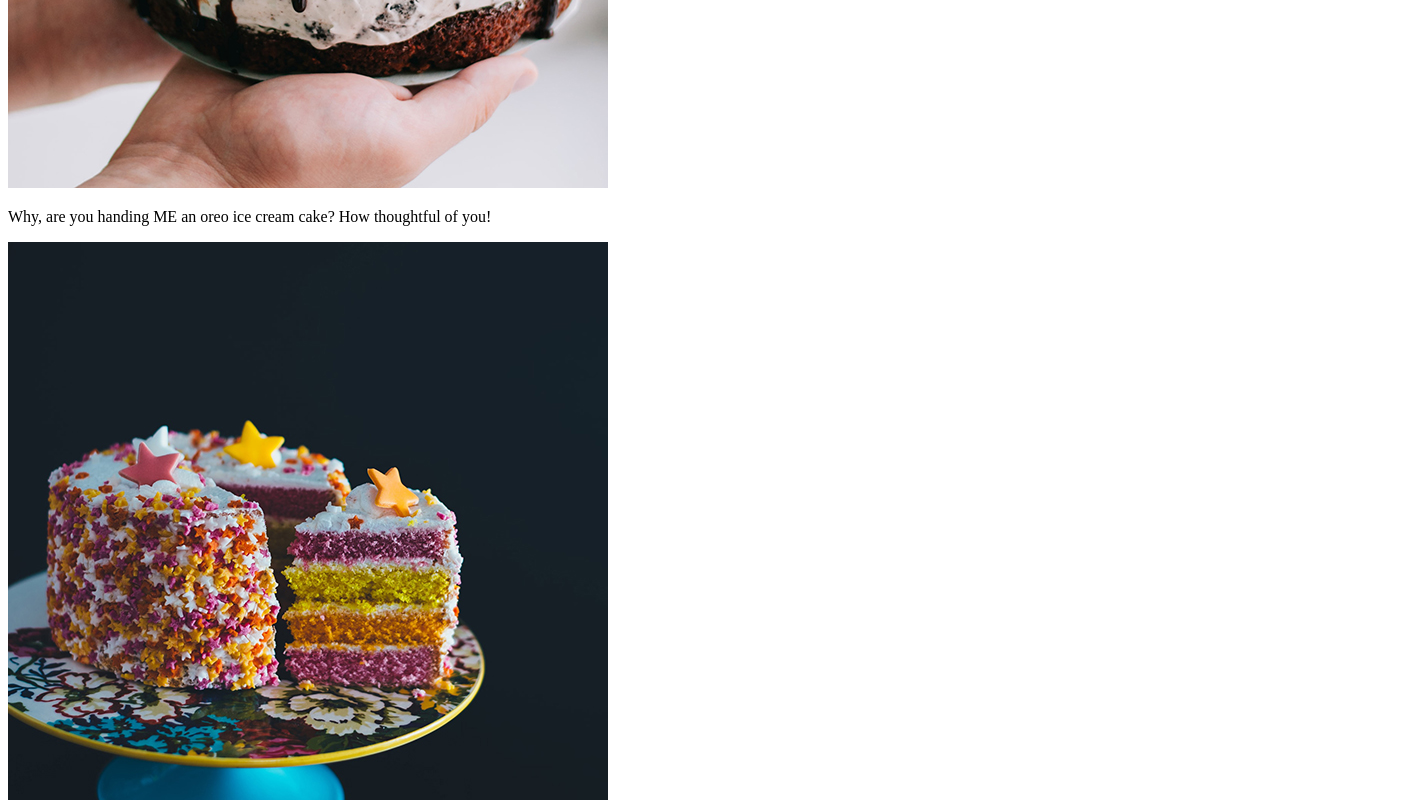
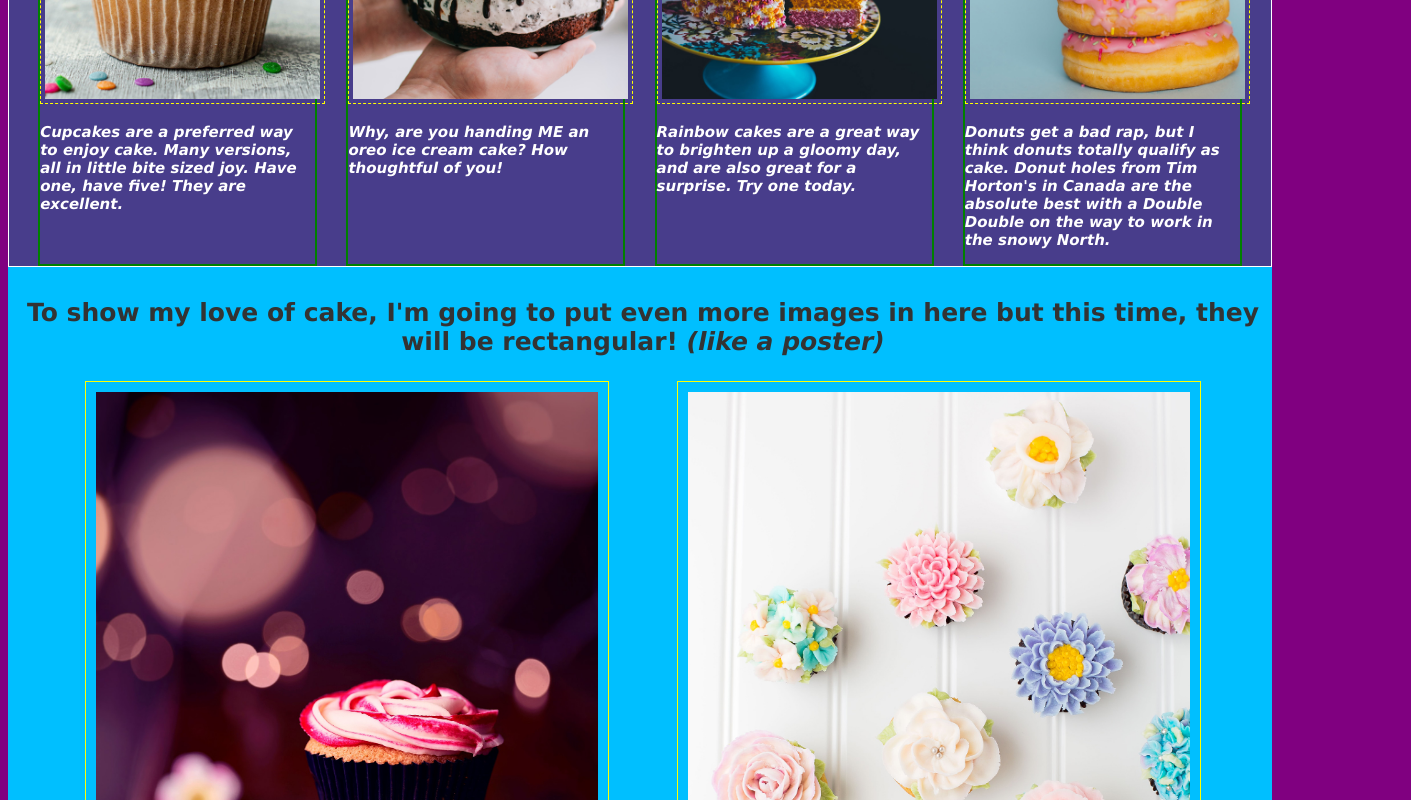
Before and after one commit to Jwilliams1905/DigitalMediaWeb, a plain HTML site: page worksheets/week 2/cake.html in a window 1280 px wide. Shown: the part 1180-1980 px from the top of the page, 1411 px wide, since content can reach past the window. Drawn offline with Linux system fonts and the light colour scheme.

Commit message:
completed week 3s worksheet
completed the whole of week 3s worksheet, making a multipage website with links and fully functional css

```diff
--- a/worksheets/week 2/cake.html
+++ b/worksheets/week 2/cake.html
@@ -6,7 +6,8 @@
     <meta http-equiv="X-UA-Compatible" content="IE=edge">
     <meta name="viewport" content="width=device-width, initial-scale=1.0">
 
-    <link rel='stylesheet' href='styles.css' />
+    <link rel='stylesheet' href='wk2.css' />
+    <link rel="stylesheet" href="styles2.css">
 
 
 
--- /dev/null
+++ b/worksheets/week 2/styles2.css
@@ -0,0 +1,62 @@
+/* Un-comment by deleting the star and slash on the beginning and end of every style. Try different styles, look up what you can do and change, or the options VSC gives you*/
+/* ======================================== */
+
+
+/* ====poster section====*/
+
+
+/* below styles all sections */
+
+
+
+section {
+    padding: 8px 0px 0px 0px;
+}
+
+
+
+/* below styles only "section 2" */
+
+
+
+.section-two {
+    padding: 6px 2px 2px 8px;
+    background-color: deepskyblue;
+}
+
+
+
+/* designating a % for width for an image allows a rescale when web brower moves */
+
+.cake-poster-item {
+    border: 1px solid yellow;
+    display: flex;
+    flex-wrap: wrap;
+    width: 40%;
+    padding: 10px;
+ }
+
+.dark {
+    color: #333333;
+}
+
+
+.center {
+    text-align: center;
+}
+
+
+
+/*====footer styles====*/
+
+
+footer {
+
+    background-color: white;
+
+}
+
+.disclaimer {
+    padding: 5px;
+    text-align: center;
+}
--- a/worksheets/week 2/wk2.css
+++ b/worksheets/week 2/wk2.css
@@ -1,50 +1,101 @@
+
 body{
     background-color: purple;
 }
+
 
 p{
     font-family: monospace;
     color: lightpink;
     text-align: center;
 }
+
 h1{
     font-family: Impact, Haettenschweiler, 'Arial Narrow Bold', sans-serif;
     font-size: 150px;
     color: white;
     font-style: normal;
 }
+
 h3,h4,h5,h6 {
     font-family: Verdana, Geneva, Tahoma, sans-serif;
     color: lightyellow;
     font-style: italic;
     text-align: right;
 }
+
 h2 {
     color: black;
 }
+
 .special{
     font-family: 'Gill Sans', 'Gill Sans MT', Calibri, 'Trebuchet MS', sans-serif;
     font-weight: bold;
     font-size: 40px;
     text-align: left;
 }
+
 ul {
     list-style-type: square;
 }
+
 ol {
     list-style-type: upper-roman;
 }
+
 li{
     color: white;
     font-weight: bold;
     font-size: 20px;
 }
+
 .fave {
     color: orangered;
 }
+
 .pizza {
     width: 50%;
 }
+
 a{
     color: white;
 }
+
+/*cake*/
+
+.cake-text{
+    font-family: Verdana, Geneva, Tahoma, sans-serif;
+    text-align: left;
+    color: white;
+    font-size: 25px;
+    font-weight: bold;
+}
+
+
+.section-one {
+border: 1px solid white;
+background-color: darkslateblue;
+}
+
+.caption {
+font-size: 15px;
+font-style: italic;
+}
+
+.container {
+    display: flex;
+    justify-content: space-evenly;
+    flex-wrap: wrap;
+}
+
+.cake-item {
+    border: 1px dashed yellow;
+    width: 275px;
+    height: 275px;
+    padding: 4px;
+}
+
+.cake-group{
+    border: 2px solid green;
+    width: 275px;
+}
```
Also changed, not shown: worksheets/week 2/ws2.html (+2 -3 lines), 1 other file.
